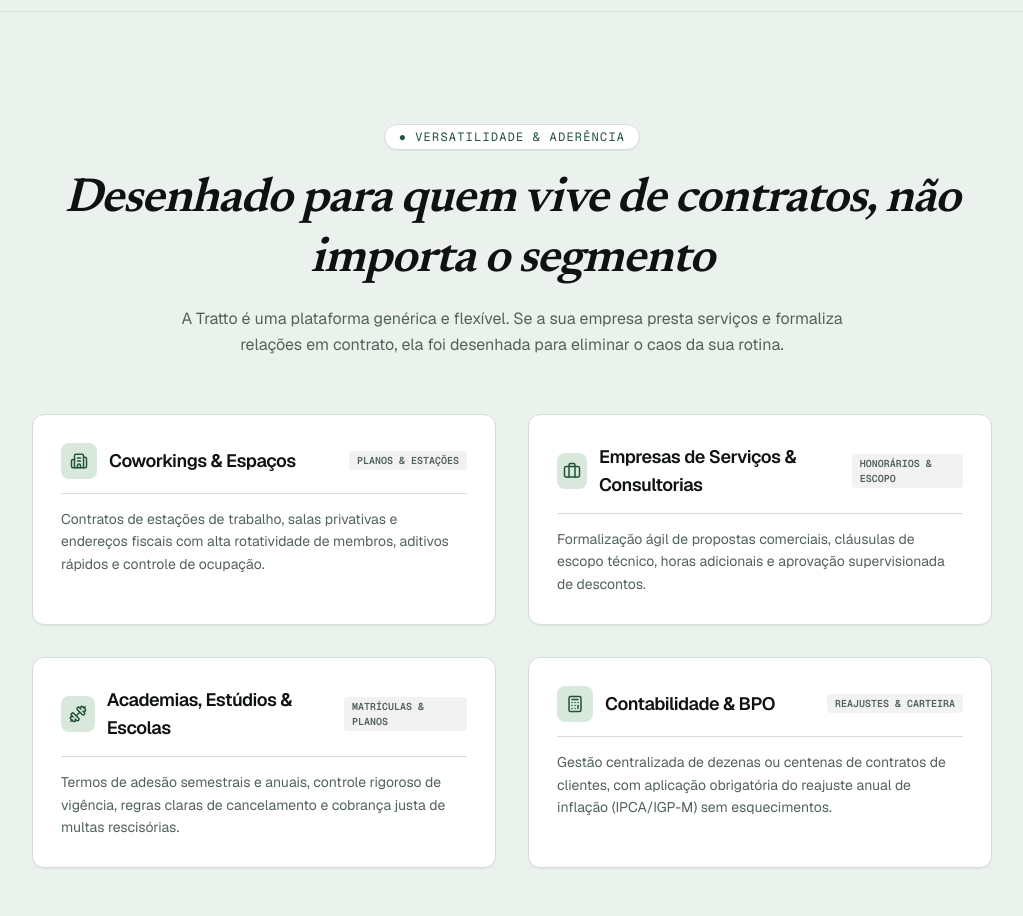
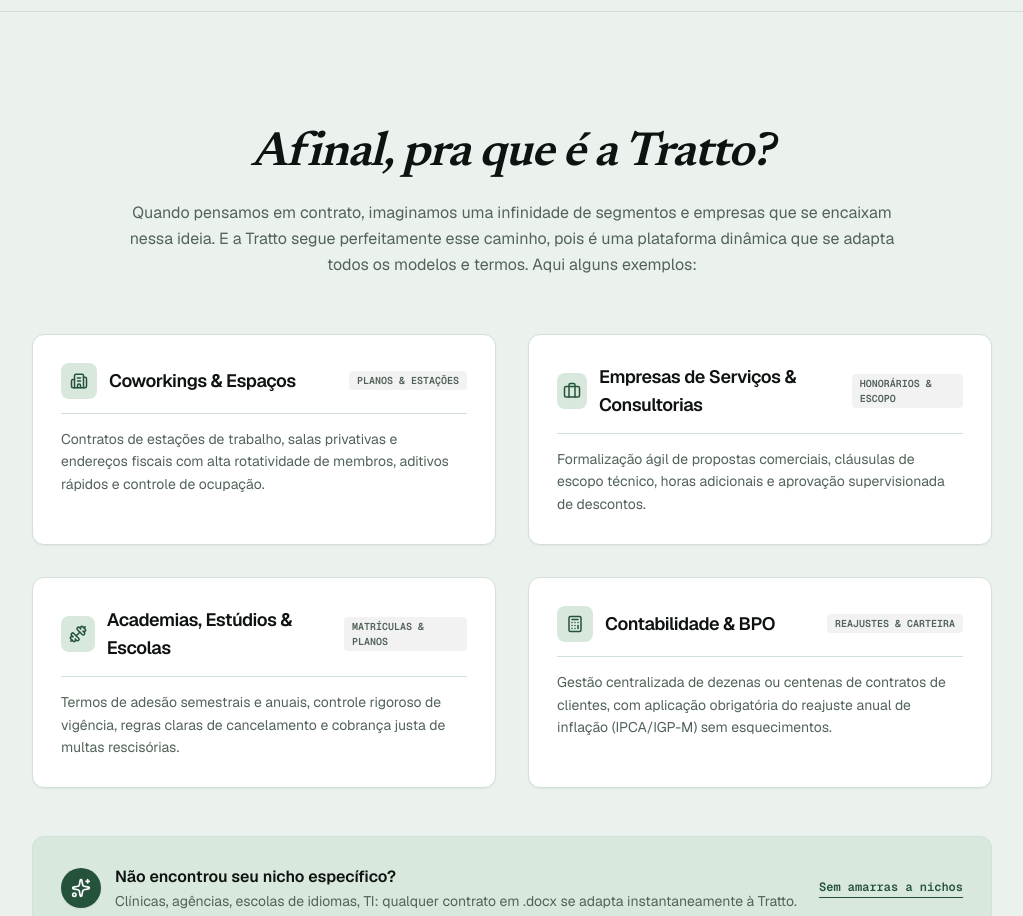
Before and after one commit to brtorresdel/tratto-landing-page, a Next.js app: page / in a window 1280 px wide. Shown: the part 4580-5496 px from the top of the page, without its empty margins (128-1151 px from the left). Built offline with nearby package versions, Linux system fonts and the light colour scheme.

Commit message:
feat(audience): atualizar titulo e descricao da secao e remover pill

```diff
--- a/src/components/audience-section.tsx
+++ b/src/components/audience-section.tsx
@@ -36,20 +36,14 @@
   return (
     <section id="para-quem-e" className="py-20 sm:py-28 bg-[var(--bg-canvas)] border-t border-[var(--border-subtle)] transition-colors duration-300">
       <div className="mx-auto max-w-5xl px-4 sm:px-8 text-center">
-        {/* Eyebrow / Chapéu Editorial */}
-        <div className="inline-flex items-center gap-2 rounded-full border border-[var(--border-subtle)] bg-[var(--bg-card)] px-3.5 py-1 text-xs font-mono uppercase tracking-widest text-[var(--accent-primary)] shadow-2xs">
-          <span>●</span>
-          <span>Versatilidade & Aderência</span>
-        </div>
-
         {/* Título Principal */}
-        <h2 className="mt-5 font-serif text-3xl sm:text-5xl italic font-semibold text-[var(--text-main)] leading-tight tracking-tight">
-          Desenhado para quem vive de contratos, não importa o segmento
+        <h2 className="font-serif text-3xl sm:text-5xl italic font-semibold text-[var(--text-main)] leading-tight tracking-tight">
+          Afinal, pra que é a Tratto?
         </h2>
 
         {/* Subtítulo */}
-        <p className="mt-4 mx-auto max-w-2xl text-sm sm:text-base text-[var(--text-muted)] leading-relaxed">
-          A Tratto é uma plataforma genérica e flexível. Se a sua empresa presta serviços e formaliza relações em contrato, ela foi desenhada para eliminar o caos da sua rotina.
+        <p className="mt-4 mx-auto max-w-3xl text-sm sm:text-base text-[var(--text-muted)] leading-relaxed">
+          Quando pensamos em contrato, imaginamos uma infinidade de segmentos e empresas que se encaixam nessa ideia. E a Tratto segue perfeitamente esse caminho, pois é uma plataforma dinâmica que se adapta todos os modelos e termos. Aqui alguns exemplos:
         </p>
 
         {/* Grade de Segmentos */}
```
Also changed, not shown: 1 other file (tests, documents, lock files or other folders).
